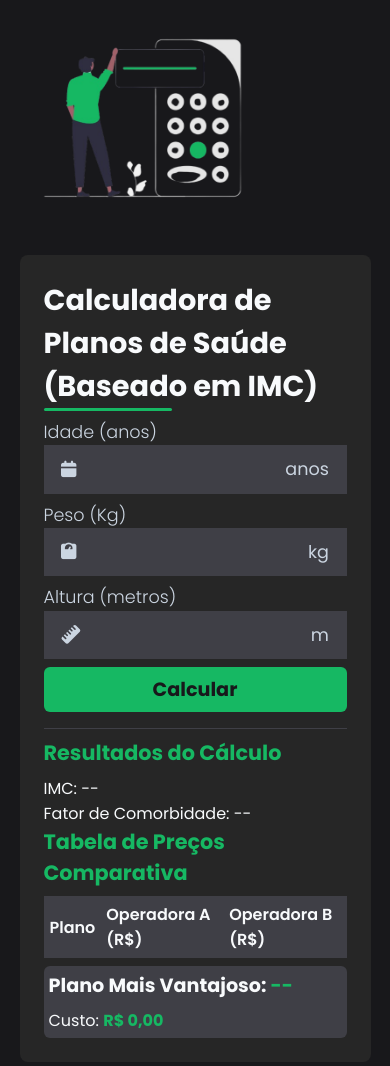
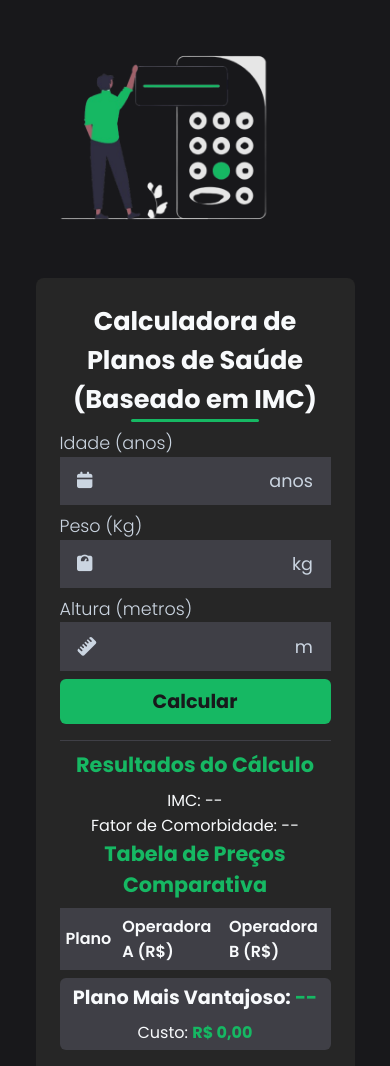
Before and after one commit to jessicasandrebeserra-gif/Calculadora_Planos, a plain HTML site: page Cal_IMC/index.html in a window 390 px wide. Shown: the top 1066 px of the page. Drawn offline with Linux system fonts and the light colour scheme.

Commit message:
Atalização-responsividade

```diff
--- a/Cal_IMC/style.css
+++ b/Cal_IMC/style.css
@@ -23,8 +23,8 @@ body {
     /*Centralizar os meus itens horizontalmente*/
     width: 100%;
     /*Definição da largura*/
-    min-height: auto;
-    max-height: auto;
+    min-height: 100vh;
+    /* Uso de 100vh para que ocupe a altura total da viewport */
     /*Definição da altura*/
     background-color: #18181b;
     /*Cor de fundo*/
@@ -39,8 +39,13 @@ body {
     /*Centralizar os meus itens verticalmente*/
     gap: 1rem;
     /*Espaço entre a imagem e a calculadora*/
+    max-width: 1200px;
+    /*  Define uma largura máxima para o layout principal */
+    width: 90%;
+    /*  Garante que ocupe 90% da tela em larguras abaixo de 1200px */
+}
 
-}
+
 
 /*Imagem ilustração*/
 #img img {
@@ -259,7 +264,7 @@ body {
 #plano-vantajoso {
     margin-top: 0.5rem;
     /**/
-     padding: 5px;
+    padding: 5px;
     /**/
     background-color: #3f3f46;
     /* Fundo para destacar o melhor plano */
@@ -284,41 +289,57 @@ body {
     /**/
 }
 
-/* RESPONSIVIDADE - Telas menores que 1024px (Tablets e Celulares) */
+/* RESPONSIVIDADE - Telas menores que 1024px (Tablets e Desktops menores) */
 @media (max-width: 1024px) {
     #container {
         flex-direction: column;
-        /* Empilha os elementos verticalmente */
         gap: 2rem;
-        max-width: 90%;
-        /* Ocupa mais espaço horizontal da tela */
+        /* max-width: 90%; (Já definido no CSS principal ou pode ser mantido aqui) */
+        width: 90%;
+        /* Garantindo que ocupe 90% */
         margin: 20px auto;
+        /* Adicionado padding para afastar o container das bordas da tela */
+        padding: 1rem;
     }
 
-    #img,
-    #calculadora {
-        flex: 1 1 100%;
-        /* Ocupa 100% da largura em telas pequenas */
-    }
-
+    /* Ocultar ou diminuir a seção da imagem em telas menores para dar foco à calculadora */
     #img {
         order: 1;
-        /* Coloca a imagem no topo */
+        /* display: none; <-- Você pode optar por ocultar totalmente */
     }
 
     #img img {
-        max-width: 70%;
-        /* Reduz a largura da imagem para não ser muito grande em mobile */
+        max-width: 80%;
+        /* Ajustado para 80% */
+        height: auto;
     }
 
     #calculadora {
         order: 2;
-        /* Coloca a calculadora abaixo da imagem */
+        width: 100%;
+        /* Garante que a calculadora ocupe toda a largura do container */
         padding: 1.5rem;
     }
 
     #titulo {
-        font-size: 1.8rem;
-        /* Reduz o tamanho do título para caber melhor */
+        font-size: 1.6rem;
+        /* Ajuste o tamanho da fonte para o novo layout */
+        text-align: center;
+        /* Centralizar o título */
+    }
+
+    /* Ajuste para centralizar o pseudo-elemento do título em telas menores */
+    #titulo::after {
+        left: 50%;
+        transform: translateX(-50%);
+    }
+
+    .output-section h2,
+    .output-section h3 {
+        text-align: center;
+    }
+
+    .output-section p {
+        text-align: center;
     }
 }
```
